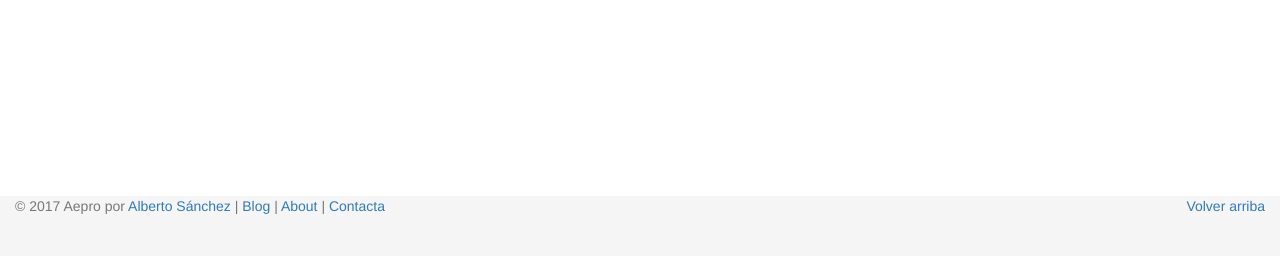
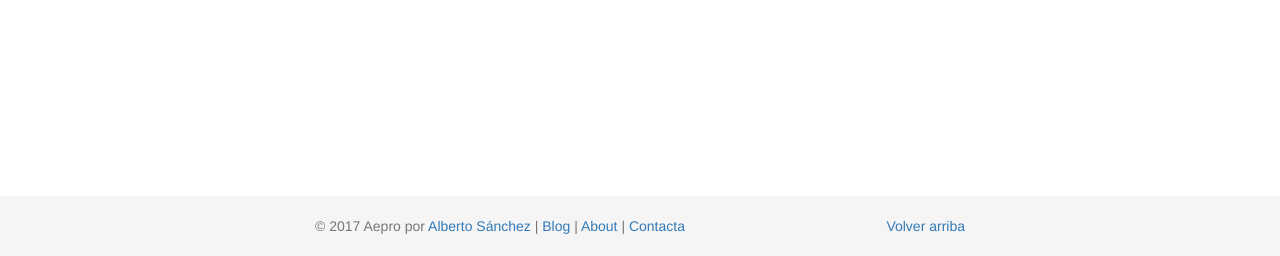
Before and after one commit to merclsb/AEPRO, a Django app: page /contacto/ in a window 1280 px wide. Shown: the part 544-800 px from the top of the page. Run offline with Django 3.2, Linux system fonts and the light colour scheme; some libraries are stand-ins or nearby versions.

Commit message:
cambios de estilo

```diff
--- a/src/aepro/templates/aepro_contacto.html
+++ b/src/aepro/templates/aepro_contacto.html
@@ -12,7 +12,7 @@
 {% block contenido %}
 
 <script type="text/javascript" src="{% static 'js/jquery.1.12.4.min.js' %}"></script>
-<script type="text/javascript" src="{% static 'js/bootstrap.js' %}"></script>
+<!--<script type="text/javascript" src="{% static 'js/bootstrap.js' %}"></script>-->
 
 
 
--- a/src/static/css/website.css
+++ b/src/static/css/website.css
@@ -17,7 +17,10 @@ body {
   height: 60px;
   background-color: #f5f5f5;
 }
-
+.footer > .container {
+  padding-right: 15px;
+  padding-left: 15px;
+}
 
 /* Custom page CSS
 -------------------------------------------------- */
--- a/src/templates/footer.html
+++ b/src/templates/footer.html
@@ -1,7 +1,7 @@
 <!-- FOOTER -->
 <nav class="navbar navbar-inverse navbar-fixed-bottom">
  <footer class="footer">
-            <div class="container-fluid">
+            <div class="container">
                 <footer>
                   <p class="pull-right"><a href="#">Volver arriba</a></p>
                   <p class="text-muted">
```
